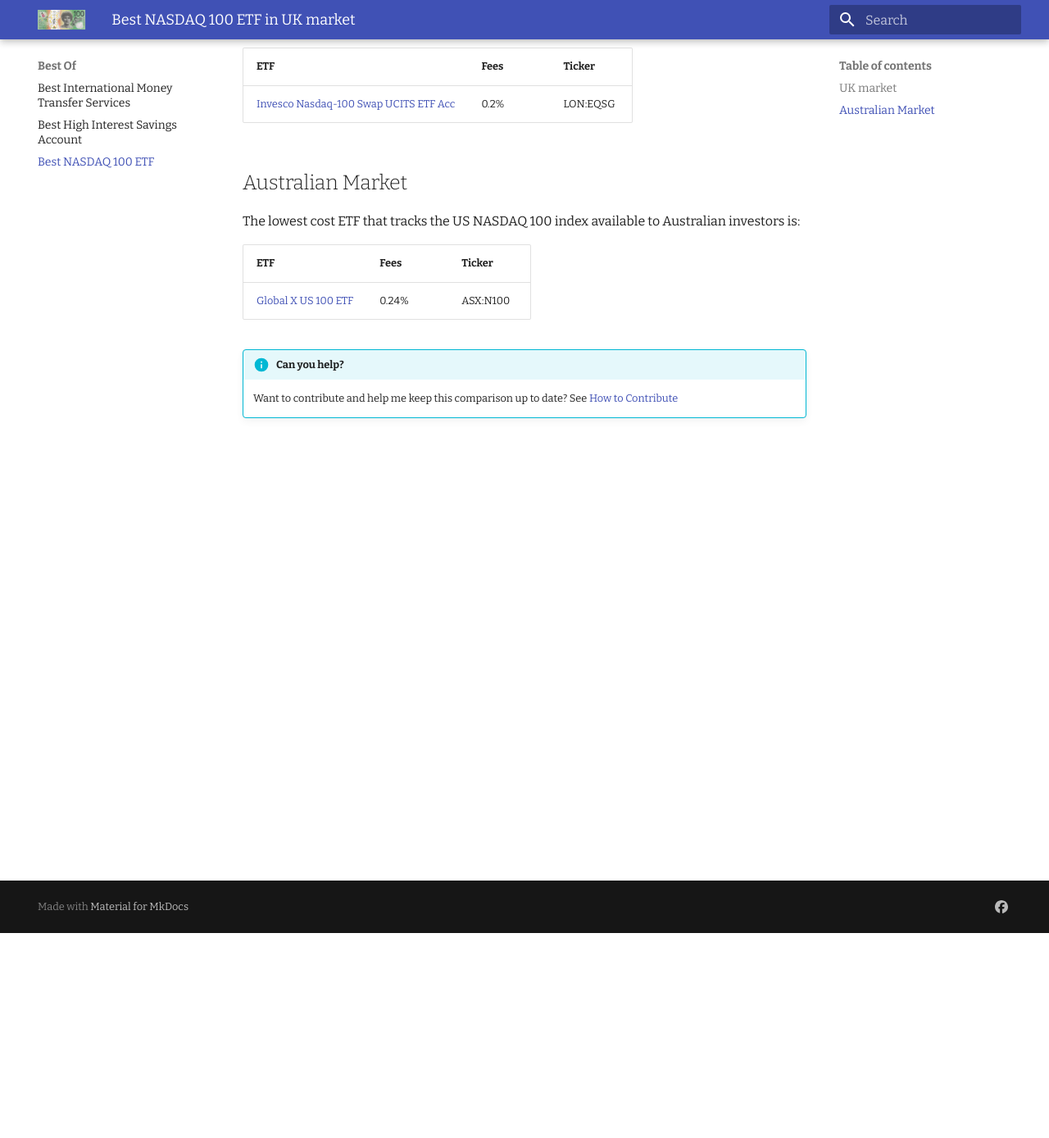
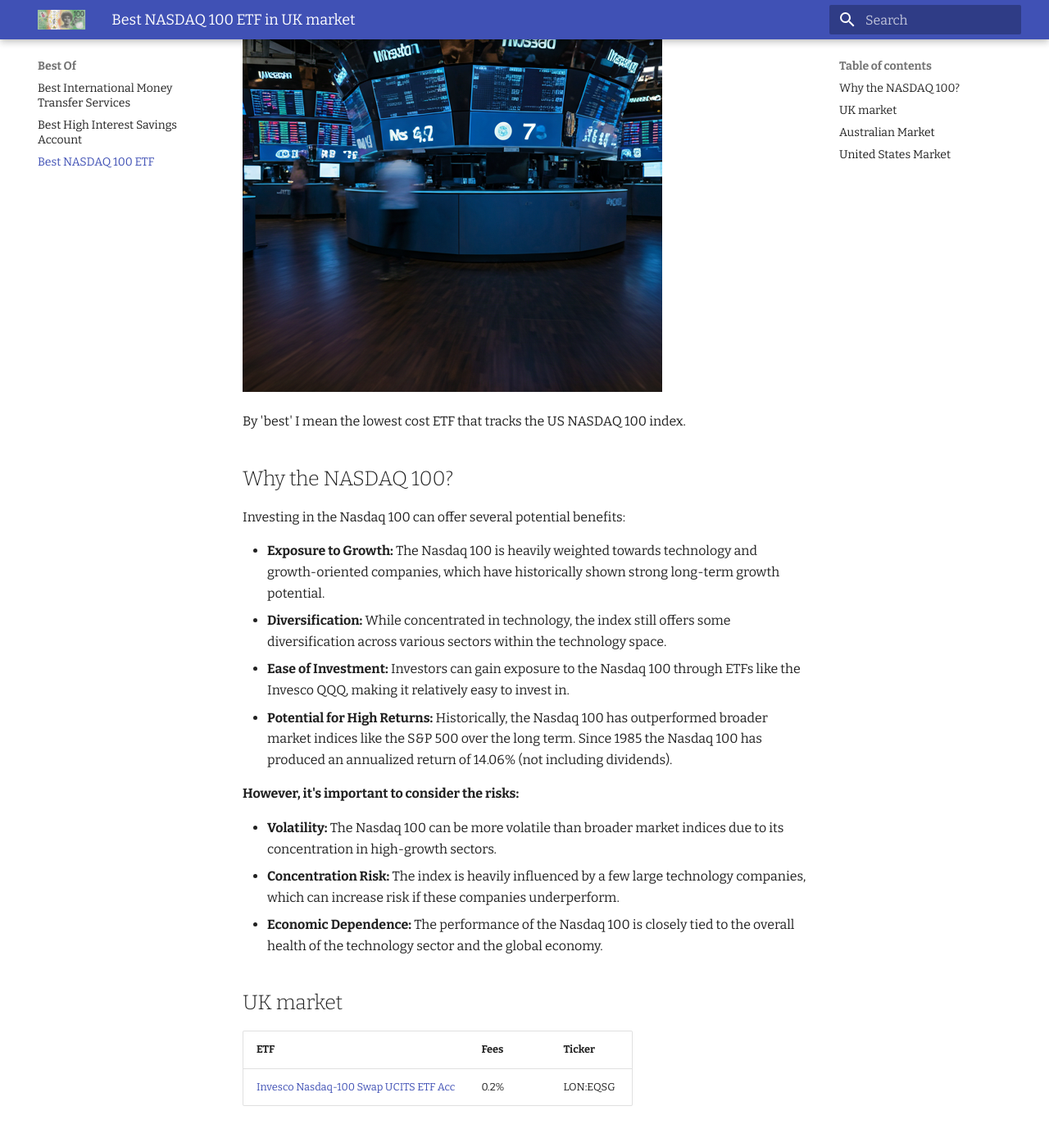
Before and after one commit to peterbarber/baldmoney.github.io, an MkDocs documentation site: the page built from docs/best-of/best-nasdaq100-etf.md, in a window 1280 px wide and 1400 px high, scrolled down 262 px. Shown: the top 1388 px of the window at 82% size. Built offline with MkDocs 1.6.1 and Material for MkDocs 9.7.7, drawn with Linux system fonts in a browser that asks for light colours; some of the changed text lies outside the part shown.

Commit message:
nasdaq-100 add US option

```diff
--- a/docs/best-of/best-nasdaq100-etf.md
+++ b/docs/best-of/best-nasdaq100-etf.md
@@ -1,25 +1,49 @@
 ---
 title: "Best NASDAQ 100 ETF in UK market"
 date: 2024-06-29
+applicable location: australia, UK, US
 ---
 
-# Best NASDAQ 100 ETF (Australia & UK)
+# Best NASDAQ 100 ETF (Australia, UK and US)
+
+![](images/nasdaq100-2.png)
+
+By 'best' I mean the lowest cost ETF that tracks the US NASDAQ 100 index.
+
+## Why the NASDAQ 100?
+
+Investing in the Nasdaq 100 can offer several potential benefits:
+
+* **Exposure to Growth:** The Nasdaq 100 is heavily weighted towards technology and growth-oriented companies, which have historically shown strong long-term growth potential.
+* **Diversification:** While concentrated in technology, the index still offers some diversification across various sectors within the technology space.
+* **Ease of Investment:** Investors can gain exposure to the Nasdaq 100 through ETFs like the Invesco QQQ, making it relatively easy to invest in.
+* **Potential for High Returns:** Historically, the Nasdaq 100 has outperformed broader market indices like the S&P 500 over the long term. Since 1985 the Nasdaq 100 has produced an annualized return of 14.06% (not including dividends).
+
+**However, it's important to consider the risks:**
+
+* **Volatility:** The Nasdaq 100 can be more volatile than broader market indices due to its concentration in high-growth sectors.
+* **Concentration Risk:** The index is heavily influenced by a few large technology companies, which can increase risk if these companies underperform.
+* **Economic Dependence:** The performance of the Nasdaq 100 is closely tied to the overall health of the technology sector and the global economy.
+
+
 
 ## UK market
-
-The lowest cost ETF that tracks the US NASDAQ 100 index available to UK investors is:
 
 | ETF                                                                                                    | Fees | Ticker   |
 |--------------------------------------------------------------------------------------------------------|------|----------|
 | [Invesco Nasdaq-100 Swap UCITS ETF Acc](https://www.justetf.com/uk/etf-profile.html?isin=IE00BNRQM384) | 0.2% | LON:EQSG |
 
 ## Australian Market
-The lowest cost ETF that tracks the US NASDAQ 100 index available to Australian investors is:
 
 | ETF                                                                                  | Fees  | Ticker   |
 |--------------------------------------------------------------------------------------|-------|----------|
 | [Global X US 100 ETF](https://www.investsmart.com.au/shares/asx-n100/global-x-us-100-etf/fund-details/25614) | 0.24% | ASX:N100 |
 
+## United States Market
+
+| ETF                                                                 | Fees  | Ticker       |
+|---------------------------------------------------------------------|-------|--------------|
+| [Invesco NASDAQ 100 ETF](https://www.invesco.com/us/financial-products/etfs/product-detail?audienceType=Investor&productId=ETF-QQQM) | 0.15% | NASDAQ: QQQM |
 
 
 
```
Also changed, not shown: docs/blog/posts/post/2025/01/luxury-trap/index.md (+0 -2 lines), docs/best-of/images/nasdaq100-2.png (added), docs/best-of/images/nasdaq100.png (added).
